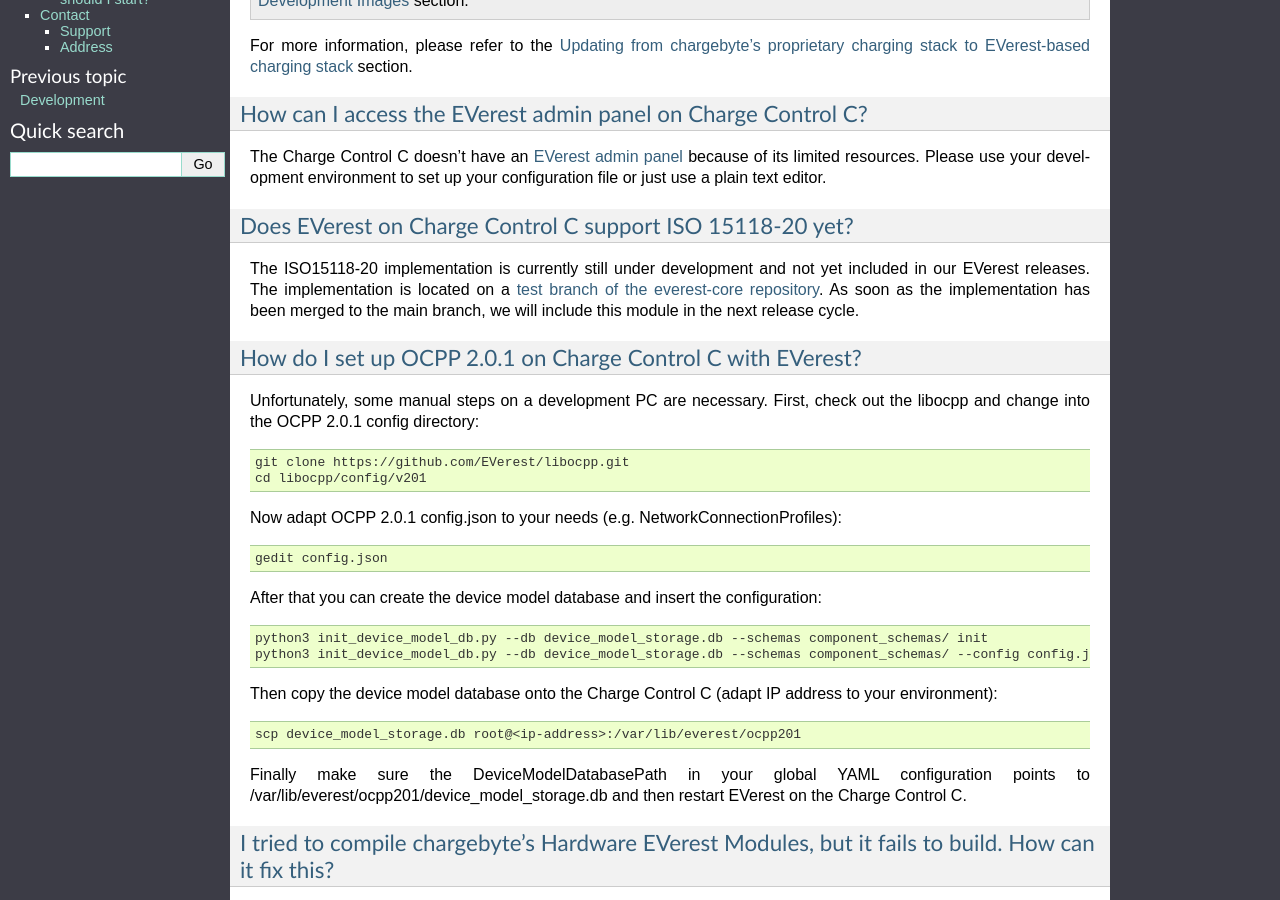
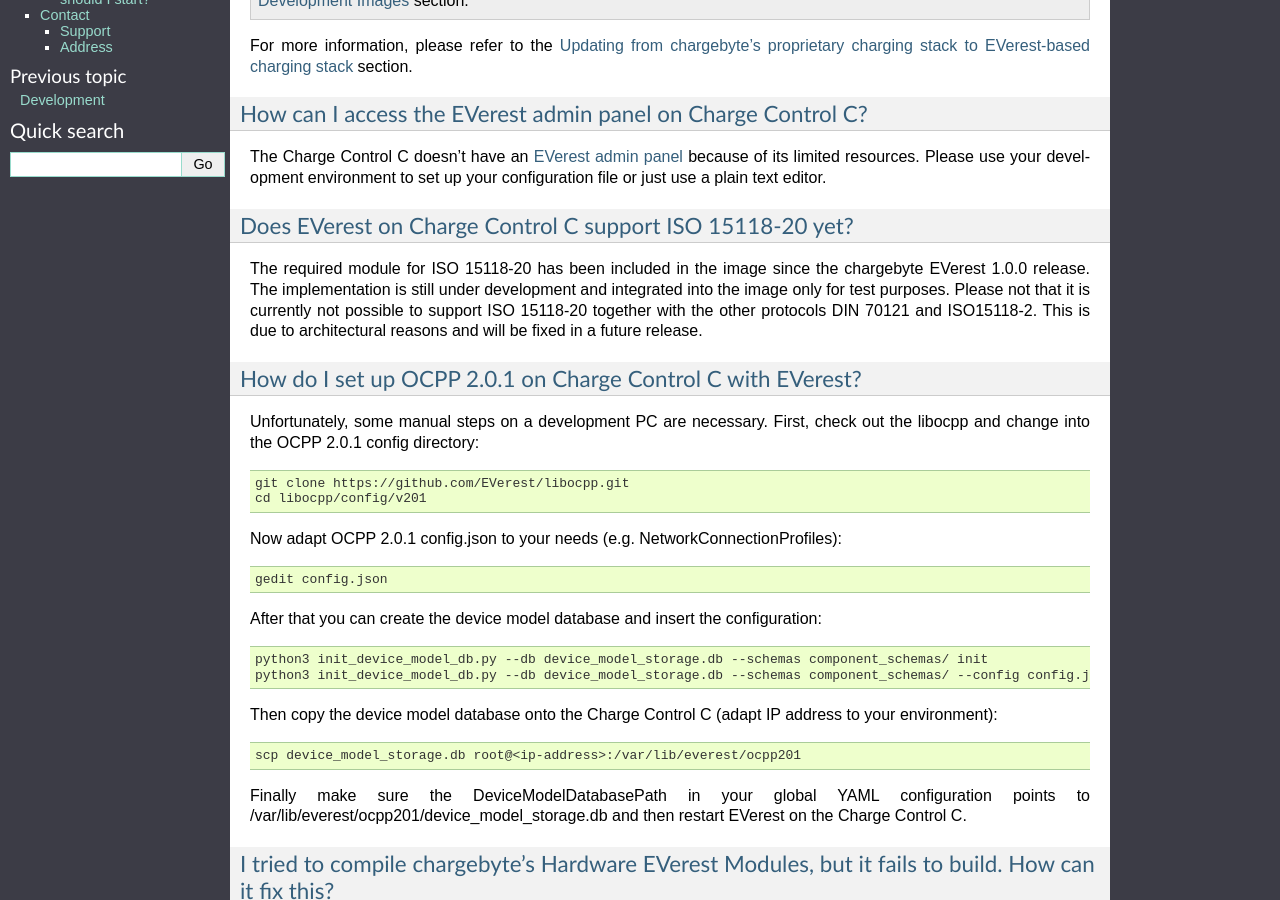
Before and after one commit to chargebyte/chargebyte-docs, a Sphinx documentation site: the page built from docs/source/troubleshooting.rst, in a window 1280 px wide and 900 px high, scrolled down 974 px. Built offline with Sphinx 7.4.7, drawn with Linux system fonts in a browser that asks for light colours.

Commit message:
Update FAQ regarding ISO 15118-20
Signed-off-by: Fabian Hartung <fabian.hartung@chargebyte.com>

```diff
--- a/docs/source/troubleshooting.rst
+++ b/docs/source/troubleshooting.rst
@@ -64,11 +64,11 @@
 Does EVerest on Charge Control C support ISO 15118-20 yet?
 ^^^^^^^^^^^^^^^^^^^^^^^^^^^^^^^^^^^^^^^^^^^^^^^^^^^^^^^^^^
 
-The ISO15118-20 implementation is currently still under development and not yet included in
-our EVerest releases. The implementation is located on a
-`test branch of the everest-core repository <https://github.com/EVerest/everest-core/tree/testing/iso15118-20>`_.
-As soon as the implementation has been merged to the main branch, we will include this module in the
-next release cycle.
+The required module for ISO 15118-20 has been included in the image since the chargebyte EVerest 1.0.0 release.
+The implementation is still under development and integrated into the image only for test purposes.
+Please not that it is currently not possible to support ISO 15118-20 together with the other
+protocols DIN 70121 and ISO15118-2. This is due to architectural reasons and will be fixed in a future
+release.
 
 
 How do I set up OCPP 2.0.1 on Charge Control C with EVerest?
```
